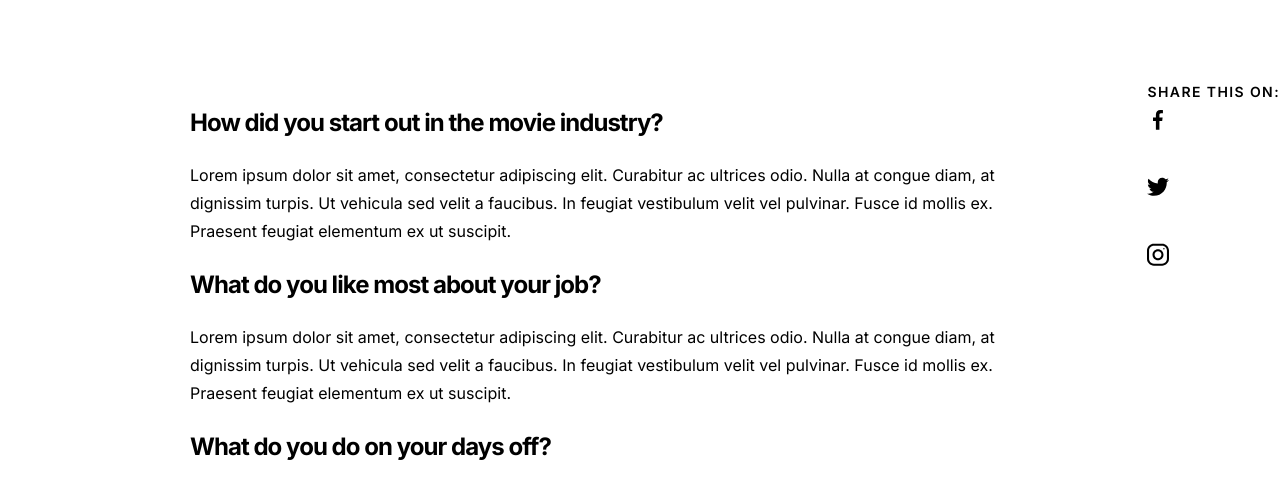
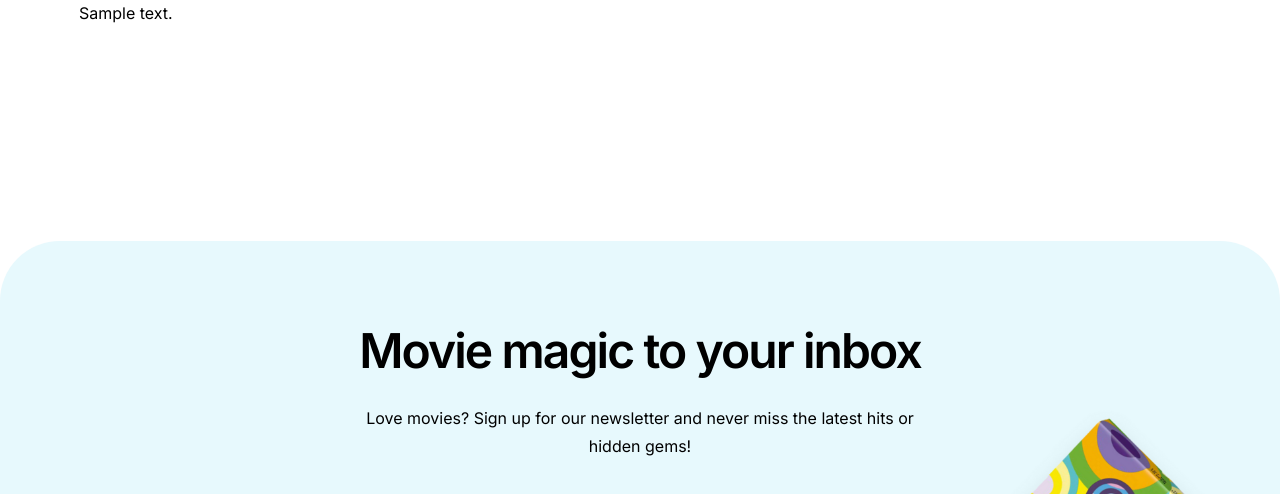
Before and after one commit to mpeddycord/finalProject-CSCI6710, a Flask app: page /post/1 in a window 1280 px wide. Shown: the part 1027-1521 px from the top of the page. Run offline with Flask 3, Linux system fonts and the light colour scheme; tables that the repository leaves empty hold one stand-in row (values such as "Sample post"); grey boxes marked "Sample" are stand-in pictures; parts of the project's set-up code (start-up, migrations or seed data) failed here and were passed over.

Commit message:
Flask Part 6

```diff
--- a/app/models.py
+++ b/app/models.py
@@ -62,6 +62,7 @@ class Post(SearchableMixin, db.Model):
     id: so.Mapped[int] = so.mapped_column(primary_key=True)
     title: so.Mapped[str] = so.mapped_column(sa.String(255), index=True)
     image_url: so.Mapped[str] = so.mapped_column(sa.String(255), index=True)
+    main_image_url: so.Mapped[str] = so.mapped_column(sa.String(255), index=True)
     stub: so.Mapped[str] = so.mapped_column(sa.String(255), index=True)
     body: so.Mapped[str] = so.mapped_column(sa.String(2000))
     date_created: so.Mapped[date] =  so.mapped_column(sa.Date)
@@ -82,6 +83,7 @@ class Movie(db.Model):
     release_date: so.Mapped[str] = so.mapped_column(sa.String(25))
     budget: so.Mapped[str] = so.mapped_column(sa.String(25))
     post_date: so.Mapped[date] =  so.mapped_column(sa.Date)
+    synopsis: so.Mapped[str] = so.mapped_column(sa.String(500))
     author_id = sa.Column(sa.Integer, sa.ForeignKey('User.id'), nullable=False)
     author = so.relationship("User", foreign_keys=[author_id], primaryjoin="User.id == Movie.author_id")
 
--- /dev/null
+++ b/app/static/js/carousel.js
@@ -0,0 +1,42 @@
+$(document).ready(function() {
+    var interval = window.setInterval(rotateSlides, 2500)
+
+    function rotateSlides() {
+        var $firstSlide = $('#carousel').find('div:first');
+        var width = $firstSlide.width();
+
+        $firstSlide.animate({marginLeft: -width}, 1000, function() {
+            var $lastSlide = $('#carousel').find('div:last');
+            $lastSlide.after($firstSlide);
+            $firstSlide.css({marginLeft: 0});
+        });
+    }
+
+    $('#left-arrow').click(previousSlide);
+    $('#right-arrow').click(nextSlide);
+    $('.slide-image').click(nextSlide);
+
+    function nextSlide(){
+        window.clearInterval(interval);
+        var $currentSlide = $('#carousel').find('div:first');
+        var width = $currentSlide.width();
+        $currentSlide.animate({marginLeft: -width}, 1000, function() {
+            var $lastSlide = $('#carousel').find('div:last');
+            $lastSlide.after($currentSlide);
+            $currentSlide.css({marginLeft: 0});
+            interval = window.setInterval(rotateSlides, 2500);
+        });
+    }
+
+    function previousSlide(){
+        window.clearInterval(interval);
+        var $currentSlide = $('#carousel').find('div:first');
+        var width = $currentSlide.width();
+        var $previousSlide = $('#carousel').find('div:last');
+        $previousSlide.css({marginLeft: -width});
+        $currentSlide.before($previousSlide);
+        $previousSlide.animate({marginLeft: 0}, 1000, function() {
+            interval = window.setInterval(rotateSlides, 2500);
+        });
+    }
+});
--- a/app/templates/base-alt.html
+++ b/app/templates/base-alt.html
@@ -12,7 +12,8 @@
         href="https://fonts.googleapis.com/css2?family=Lobster&family=Inter:wght@400;500;600;700&display=swap"
         rel="stylesheet"
       />
-      <script src="https://code.jquery.com/jquery-3.3.1.min.js"></script>
+      <script src="https://code.jquery.com/jquery-3.7.1.min.js"></script>
+      <script src="{{ url_for('static', filename='js/carousel.js') }}"></script>
     </head>
     <body>
         <div class="page">
--- a/app/templates/base-home.html
+++ b/app/templates/base-home.html
@@ -12,7 +12,6 @@
         href="https://fonts.googleapis.com/css2?family=Lobster&family=Inter:wght@400;500;600;700&display=swap"
         rel="stylesheet"
       />
-      <script src="https://code.jquery.com/jquery-3.3.1.min.js"></script>
     </head>
     <body>
         <div class="page">
--- a/app/templates/blog-page.html
+++ b/app/templates/blog-page.html
@@ -25,93 +25,13 @@
           </p>
 
           <img
-            src="{{ url_for('static', filename='images/ebert-full.png') }}"
+            src="{{ url_for('static', filename=post.main_image_url) }}"
             alt="Movie critic at work"
             class="post-image"
           />
 
-          <div class="post-content-header">
-            <div class="share-container">
-              <div class="share-prompt">SHARE THIS ON:</div>
-              <img src="{{ url_for('static', filename='images/Social-vert.svg') }}" style="margin-top: 10px;" />
-            </div>
-            <h2 class="section-title">
-              How did you start out in the movie industry?
-            </h2>
 
-
-          </div>
-
-          <p class="post-paragraph">
-            Lorem ipsum dolor sit amet, consectetur adipiscing elit. Curabitur
-            ac ultrices odio. Nulla at congue diam, at dignissim turpis. Ut
-            vehicula sed velit a faucibus. In feugiat vestibulum velit vel
-            pulvinar. Fusce id mollis ex. Praesent feugiat elementum ex ut
-            suscipit.
-          </p>
-
-          <h2 class="section-title">What do you like most about your job?</h2>
-
-          <p class="post-paragraph">
-            Lorem ipsum dolor sit amet, consectetur adipiscing elit. Curabitur
-            ac ultrices odio. Nulla at congue diam, at dignissim turpis. Ut
-            vehicula sed velit a faucibus. In feugiat vestibulum velit vel
-            pulvinar. Fusce id mollis ex. Praesent feugiat elementum ex ut
-            suscipit.
-          </p>
-
-          <h2 class="section-title">What do you do on your days off?</h2>
-
-          <figure class="post-figure">
-            <img
-              src="{{ url_for('static', filename='images/ebert2.png') }}"
-              alt="Day off activities"
-              class="post-image"
-            />
-          </figure>
-
-          <p class="post-paragraph">
-            Lorem ipsum dolor sit amet, consectetur adipiscing elit. Curabitur
-            ac ultrices odio. Nulla at congue diam, at dignissim turpis. Ut
-            vehicula sed velit a faucibus. In feugiat vestibulum velit vel
-            pulvinar. Fusce id mollis ex. Praesent feugiat elementum ex ut
-            suscipit.
-          </p>
-
-          <h2 class="section-title">
-            What would your advice be to young people looking to get their foot
-            in the door?
-          </h2>
-
-          <p class="post-paragraph">
-            Lorem ipsum dolor sit amet, consectetur adipiscing elit. Curabitur
-            ac ultrices odio. Nulla at congue diam, at dignissim turpis. Ut
-            vehicula sed velit a faucibus. In feugiat vestibulum velit vel
-            pulvinar. Fusce id mollis ex. Praesent feugiat elementum ex ut
-            suscipit.
-          </p>
-
-          <hr class="quote-divider" />
-
-          <blockquote class="post-quote">
-            "Lorem ipsum dolor sit amet, consectetur adipiscing elit. Curabitur
-            ac ultrices odio."
-          </blockquote>
-
-          <hr class="quote-divider" />
-
-          <h2 class="section-title">
-            What is the biggest misconception that people have about being a
-            professional movie critic?
-          </h2>
-
-          <p class="post-paragraph">
-            Lorem ipsum dolor sit amet, consectetur adipiscing elit. Curabitur
-            ac ultrices odio. Nulla at congue diam, at dignissim turpis. Ut
-            vehicula sed velit a faucibus. In feugiat vestibulum velit vel
-            pulvinar. Fusce id mollis ex. Praesent feugiat elementum ex ut
-            suscipit.
-          </p>
+          {{post.body|safe}}
         </section>
 
     {% endblock %}
```
Also changed, not shown: app/static/styles/global.css (+74 -0 lines), app/templates/movie-details.html (+22 -0 lines), app/static/images/anchorman-scene.png (added), app/static/images/arrow_left.svg (added), app/static/images/arrow_right.svg (added), app/static/images/communications-inside.png (added), app/static/images/halloween-snacks.png (added), app/static/images/interview-scene.png (added), app/static/images/roger-ebert.png (added), app/static/images/western-scene.png (added).
